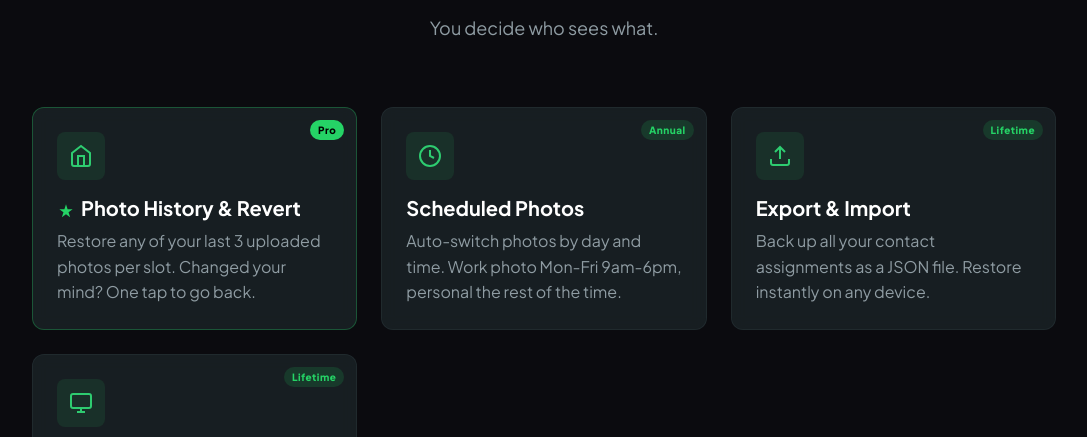
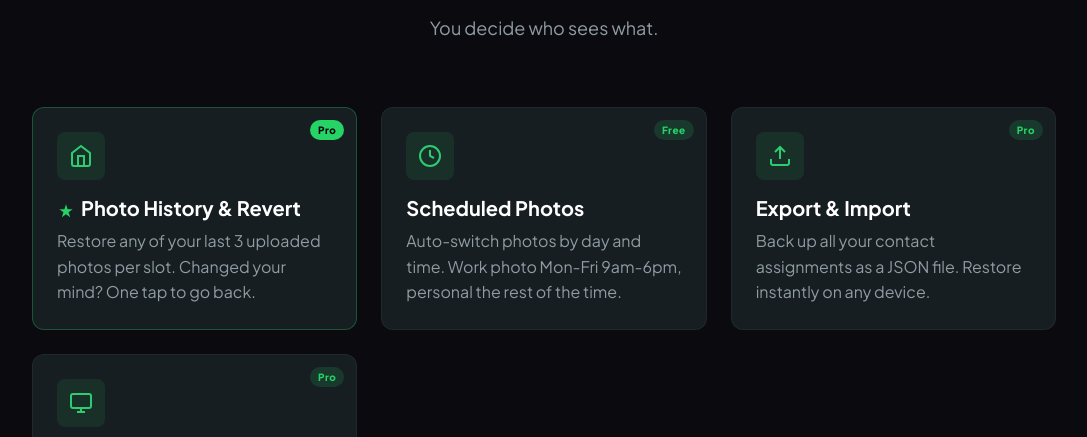
Before and after one commit to JayPlange/dualprofile-landing, a Next.js app: page / in a window 1280 px wide. Shown: the part 5033-5470 px from the top of the page, without its empty margins (96-1183 px from the left). Built offline with nearby package versions, Linux system fonts and the light colour scheme.

Commit message:
Update index.tsx

```diff
--- a/pages/index.tsx
+++ b/pages/index.tsx
@@ -2186,7 +2186,7 @@ export default function Home() {
                 <p className="feature-description">{t('feat1_desc')}</p>
               </div>
               <div className="feature-card glass-card animate-on-scroll" style={{position:'relative' as const}}>
-                <div style={{position:'absolute' as const,top:'12px',right:'12px',background:'rgba(37,211,102,0.15)',color:'#25D366',fontSize:'10px',fontWeight:'800',padding:'2px 8px',borderRadius:'10px',letterSpacing:'0.5px'}}>{t('feat_annual_badge')}</div>
+                <div style={{position:'absolute' as const,top:'12px',right:'12px',background:'rgba(37,211,102,0.15)',color:'#25D366',fontSize:'10px',fontWeight:'800',padding:'2px 8px',borderRadius:'10px',letterSpacing:'0.5px'}}>{t('free_label')}</div>
                 <div className="feature-icon">
                   <svg width="24" height="24" viewBox="0 0 24 24" fill="none" stroke="currentColor" strokeWidth="2"><circle cx="12" cy="12" r="10"></circle><polyline points="12 6 12 12 16 14"></polyline></svg>
                 </div>
@@ -2194,7 +2194,7 @@ export default function Home() {
                 <p className="feature-description">{t('feat2_desc')}</p>
               </div>
               <div className="feature-card glass-card animate-on-scroll" style={{position:'relative' as const}}>
-                <div style={{position:'absolute' as const,top:'12px',right:'12px',background:'rgba(37,211,102,0.15)',color:'#25D366',fontSize:'10px',fontWeight:'800',padding:'2px 8px',borderRadius:'10px',letterSpacing:'0.5px'}}>{t('feat_lifetime_badge')}</div>
+                <div style={{position:'absolute' as const,top:'12px',right:'12px',background:'rgba(37,211,102,0.15)',color:'#25D366',fontSize:'10px',fontWeight:'800',padding:'2px 8px',borderRadius:'10px',letterSpacing:'0.5px'}}>{t('feat_pro_badge')}</div>
                 <div className="feature-icon">
                   <svg width="24" height="24" viewBox="0 0 24 24" fill="none" stroke="currentColor" strokeWidth="2"><path d="M21 15v4a2 2 0 0 1-2 2H5a2 2 0 0 1-2-2v-4"></path><polyline points="17 8 12 3 7 8"></polyline><line x1="12" y1="3" x2="12" y2="15"></line></svg>
                 </div>
@@ -2202,7 +2202,7 @@ export default function Home() {
                 <p className="feature-description">{t('feat3_desc')}</p>
               </div>
               <div className="feature-card glass-card animate-on-scroll" style={{position:'relative' as const}}>
-                <div style={{position:'absolute' as const,top:'12px',right:'12px',background:'rgba(37,211,102,0.15)',color:'#25D366',fontSize:'10px',fontWeight:'800',padding:'2px 8px',borderRadius:'10px',letterSpacing:'0.5px'}}>{t('feat_lifetime_badge')}</div>
+                <div style={{position:'absolute' as const,top:'12px',right:'12px',background:'rgba(37,211,102,0.15)',color:'#25D366',fontSize:'10px',fontWeight:'800',padding:'2px 8px',borderRadius:'10px',letterSpacing:'0.5px'}}>{t('feat_pro_badge')}</div>
                 <div className="feature-icon">
                   <svg width="24" height="24" viewBox="0 0 24 24" fill="none" stroke="currentColor" strokeWidth="2"><rect x="2" y="3" width="20" height="14" rx="2" ry="2"></rect><line x1="8" y1="21" x2="16" y2="21"></line><line x1="12" y1="17" x2="12" y2="21"></line></svg>
                 </div>
```
